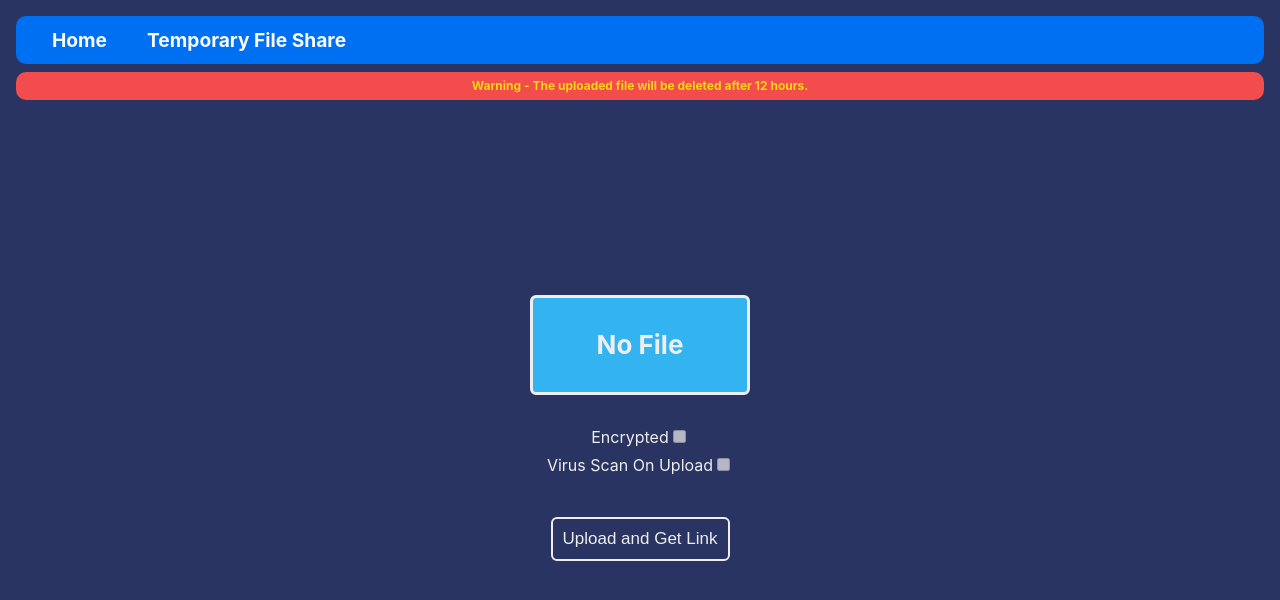
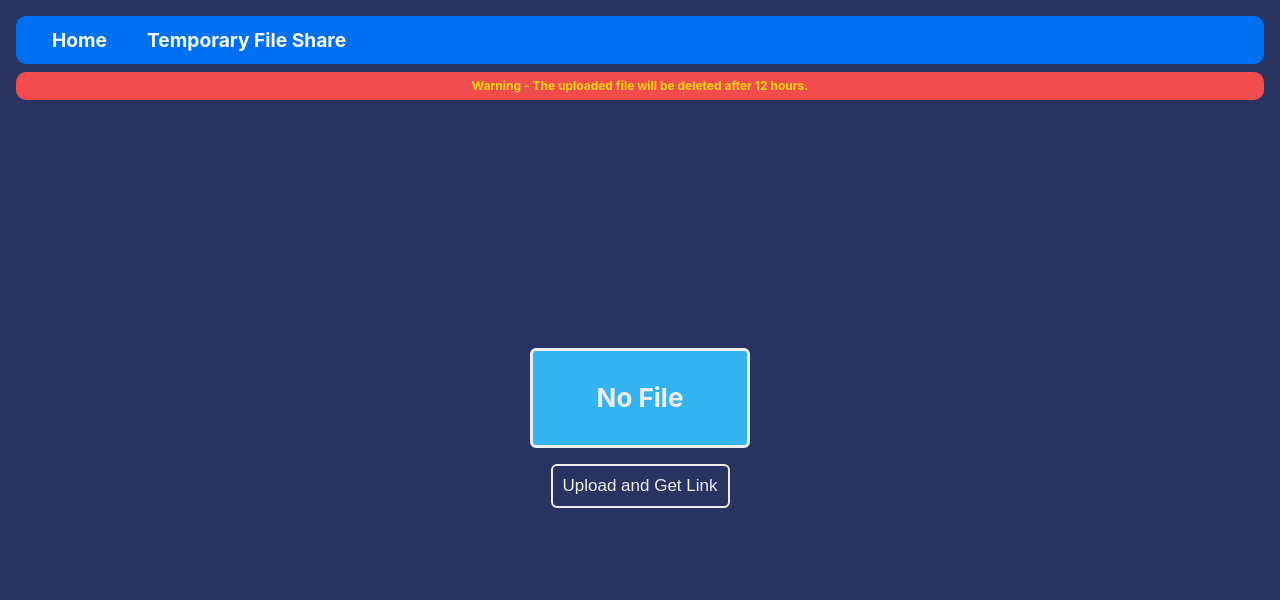
Before and after one commit to GreyStinger/greys-home-v3, a Next.js app: page /share in a window 1280 px wide. Shown: the top 600 px of the page. Built offline with nearby package versions, Linux system fonts and the light colour scheme.

Commit message:
Removed unused checkbox's

```diff
--- a/src/pages/share.js
+++ b/src/pages/share.js
@@ -179,7 +179,6 @@ export default function PostScreen() {
             return;
         }
 
-        const scan = _("virusScan");
         const file = input.files[0];
 
         // Show popup container while uploading the file
@@ -188,7 +187,6 @@ export default function PostScreen() {
         const formData = new FormData();
         formData.append("file", file);
         formData.append("fileSize", file.size);
-        formData.append("scan", scan.checked);
 
         const ajax = new XMLHttpRequest();
 
@@ -259,27 +257,6 @@ export default function PostScreen() {
                             />
                         </div>
                     </div>
-                    <div
-                        className={styles["checkbox-container"]}
-                        style={{ paddingTop: "16px", paddingBottom: "4px" }}
-                    >
-                        <label>Encrypted </label>
-                        <input type="checkbox" disabled />
-                    </div>
-                    <div
-                        className={styles["checkbox-container"]}
-                        style={{ paddingTop: "4px", paddingBottom: "22px" }}
-                    >
-                        <label htmlFor="virusScan">Virus Scan On Upload </label>
-                        <input
-                            type="checkbox"
-                            defaultValue="u10"
-                            name="scan"
-                            id="virusScan"
-                            disabled
-                        />
-                    </div>
-                    <br />
                     <button
                         className={styles["btn-submit"]}
                         id="btnSubmit"
```
